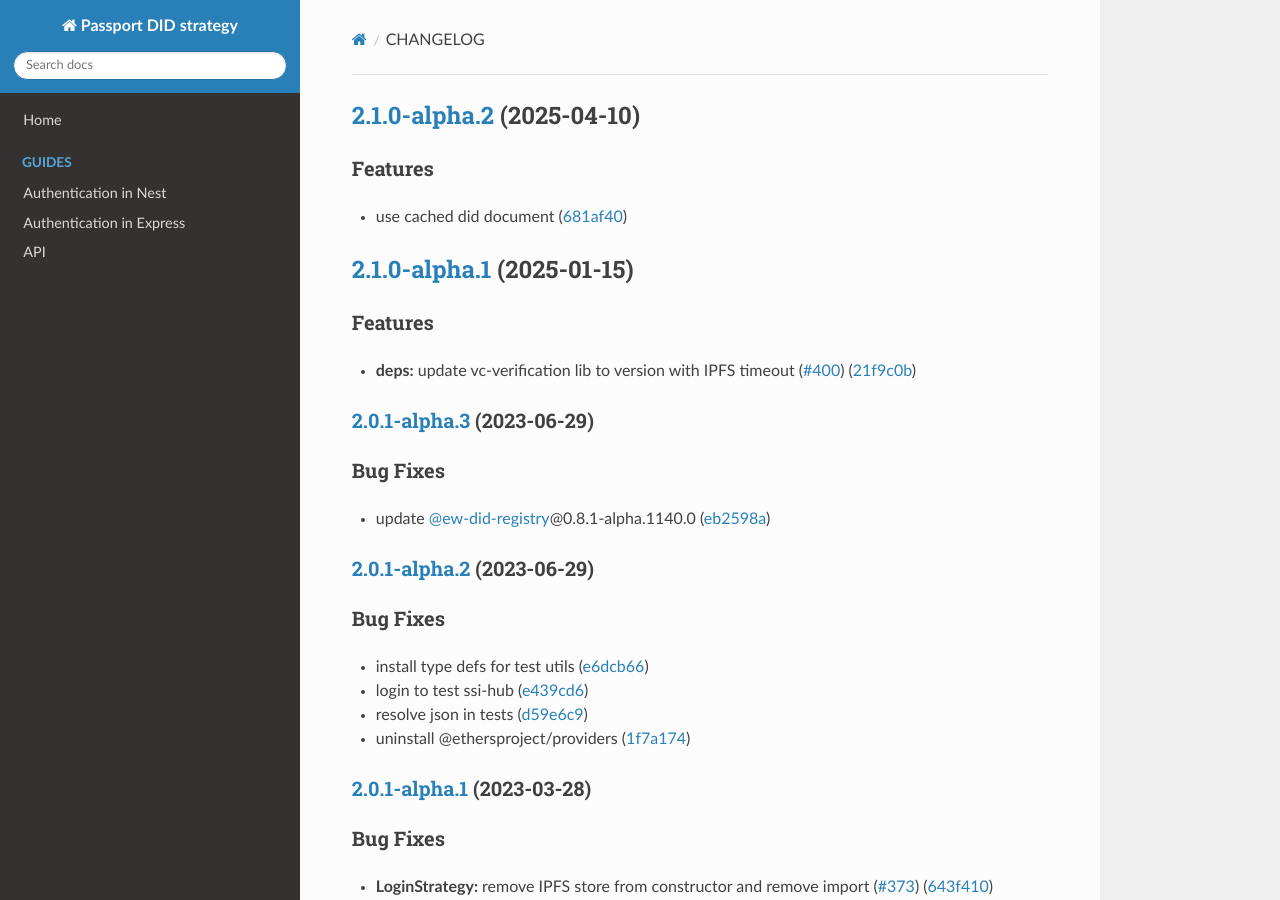
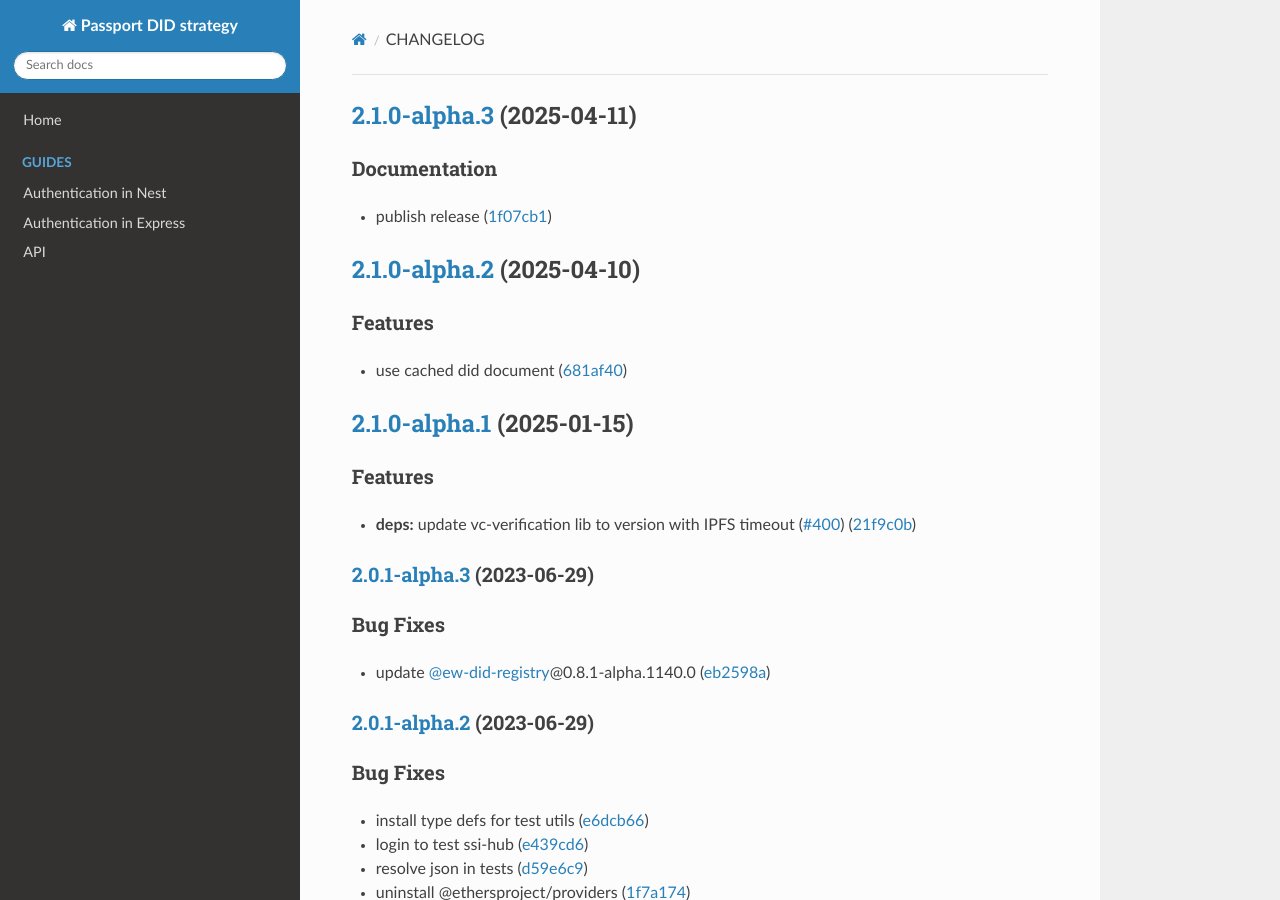
Before and after one commit to energywebfoundation/passport-did-auth, an MkDocs documentation site: the page built from docs/CHANGELOG.md, in a window 1280 px wide and 900 px high. Built offline with MkDocs 1.6.1, drawn with Linux system fonts in a browser that asks for light colours; nearby versions of some CDN libraries.

Commit message:
chore(release): 2.1.0-alpha.3 [skip ci]
## [2.1.0-alpha.3](https://github.com/energywebfoundation/passport-did-auth/compare/v2.1.0-alpha.2...v2.1.0-alpha.3) (2025-04-11)

### Documentation

* publish release ([1f07cb1](https://github.com/energywebfoundation/passport-did-auth/commit/1f07cb1cac075c1ca345d1872eaf28f1dbae6911))

```diff
--- a/docs/CHANGELOG.md
+++ b/docs/CHANGELOG.md
@@ -1,3 +1,10 @@
+## [2.1.0-alpha.3](https://github.com/energywebfoundation/passport-did-auth/compare/v2.1.0-alpha.2...v2.1.0-alpha.3) (2025-04-11)
+
+
+### Documentation
+
+* publish release ([1f07cb1](https://github.com/energywebfoundation/passport-did-auth/commit/1f07cb1cac075c1ca345d1872eaf28f1dbae6911))
+
 ## [2.1.0-alpha.2](https://github.com/energywebfoundation/passport-did-auth/compare/v2.1.0-alpha.1...v2.1.0-alpha.2) (2025-04-10)
 
 
--- a/package.json
+++ b/package.json
@@ -1,6 +1,6 @@
 {
   "name": "passport-did-auth",
-  "version": "2.1.0-alpha.2",
+  "version": "2.1.0-alpha.3",
   "description": "",
   "main": "dist/index.js",
   "types": "dist/index.d.ts",
```
